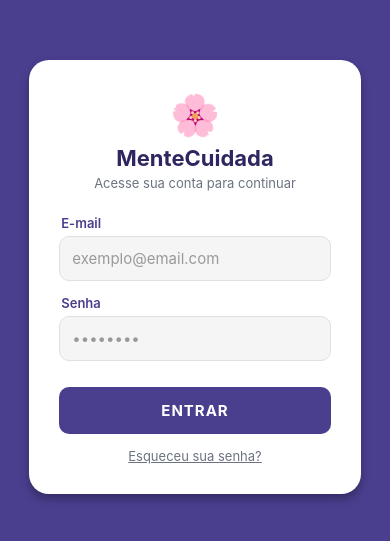
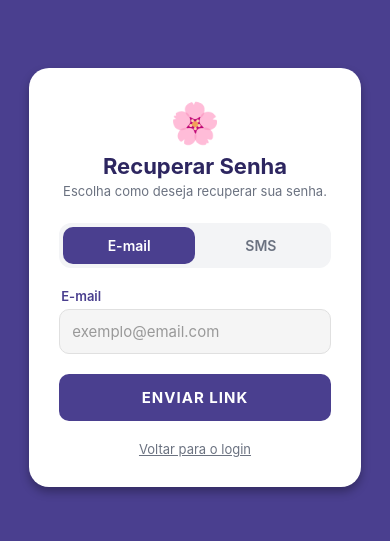
Before and after one commit to godai10/app-clinica, a React Native app: screen /ForgotScreen in a window 390 px wide. Shown: the part 145-686 px from the top of the page. Built offline with nearby package versions, Linux system fonts and the light colour scheme.

Commit message:
Atualiza 'esqueceu a senha?' com opção de recuperar com email e SMS

```diff
--- a/src/navigation/approutes.js
+++ b/src/navigation/approutes.js
@@ -7,6 +7,7 @@ import { Text } from 'react-native';
 import LoginScreen    from '../screens/loginscreen';
 import HomeScreen     from '../screens/homescreen';
 import AgendamentoScreen from '../screens/agendamento';
+import ForgotScreen from '../screens/forgotscreen';
 
 const Stack = createNativeStackNavigator();
 const Tab   = createBottomTabNavigator();
@@ -73,10 +74,25 @@ function MainTabs() {
 export default function AppRoutes() {
   return (
     <NavigationContainer>
-      <Stack.Navigator screenOptions={{ headerShown: false }} initialRouteName="Login">
-        <Stack.Screen name="Login" component={LoginScreen} />
-        <Stack.Screen name="Main"  component={MainTabs} />
-      </Stack.Navigator>
+<Stack.Navigator
+  screenOptions={{ headerShown: false }}
+  initialRouteName="Login"
+>
+  <Stack.Screen
+    name="Login"
+    component={LoginScreen}
+  />
+
+  <Stack.Screen
+    name="ForgotScreen"
+    component={ForgotScreen}
+  />
+
+  <Stack.Screen
+    name="Main"
+    component={MainTabs}
+  />
+</Stack.Navigator>
     </NavigationContainer>
   );
 }
--- a/src/screens/forgotscreen.js
+++ b/src/screens/forgotscreen.js
@@ -1,4 +1,5 @@
-import React, { use, useState } from 'react';
+import React, { useState } from 'react';
+
 import {
   View,
   Text,
@@ -8,134 +9,366 @@ import {
   KeyboardAvoidingView,
   Platform,
   Alert
-} from 'react-native'
+} from 'react-native';
+
+// import { supabase } from '../lib/supabase';
 
 export default function ForgotScreen({ navigation }) {
+
+  // ================================
+  // STATES
+  // ================================
+
   const [email, setEmail] = useState('');
+  const [telefone, setTelefone] = useState('');
+
+  // email | sms
+  const [modo, setModo] = useState('email');
+
   const [erro, setErro] = useState('');
   const [carregando, setCarregando] = useState(false);
-    const [enviado, setEnviando] = useState(false);
 
   // ================================
-    // FUNÇÃO DE RECUPERAÇÃO (SUPABASE)
+  // RECUPERAÇÃO DE SENHA
   // ================================
+
   async function handleSendResetLink() {
+
+    setErro('');
+    setCarregando(true);
+
+    try {
+
+      // =========================
+      // RECUPERAÇÃO VIA EMAIL
+      // =========================
+
+      if (modo === 'email') {
+
         const emailValido = /^[^\s@]+@[^\s@]+\.[^\s@]+$/;
 
-        // 1. Validação básica
         if (!email) {
-            setErro('Por favor, digite seu e-mail.');
+          setErro('Digite seu e-mail.');
           return;
         }
 
         if (!emailValido.test(email)) {
-            setErro('O formato do e-mail não é valido.');
+          setErro('E-mail inválido.');
           return;
         }
 
-        setErro('');
-        setCarregando(true); // Ativa um estado de espera
+        // =========================
+        // SUPABASE RESET PASSWORD
+        // =========================
 
-        try {
-          // 2. Chamada ao Supabase
-          const { error } = await supabase.auth.resetPasswordForEmail(email, {
-            redirectTo: 'mente-cuidada://recuperar-senha', // Esquema para abrir o app pelo link
+        /*
+        const { error } =
+        await supabase.auth.resetPasswordForEmail(
+          email,
+          {
+            redirectTo:
+            'mente-cuidada://recuperar-senha',
+          }
+        );
+
+        if (error) {
+          setErro(error.message);
+          return;
+        }
+        */
+
+        Alert.alert(
+          'Sucesso',
+          'O link de recuperação foi enviado por e-mail.'
+        );
+      }
+
+      // =========================
+      // RECUPERAÇÃO VIA SMS
+      // =========================
+
+      else {
+
+        if (!telefone) {
+          setErro('Digite seu telefone.');
+          return;
+        }
+
+        // Remove tudo que não for número
+        const telefoneFormatado =
+          telefone.replace(/\D/g, '');
+
+        // =========================
+        // SUPABASE OTP SMS
+        // =========================
+
+        /*
+        const { error } =
+        await supabase.auth.signInWithOtp({
+          phone: `+55${telefoneFormatado}`,
         });
 
         if (error) {
           setErro(error.message);
-          } else {
-            setEnviado(true); // Isso vai fazer o card "mudar" na tela
+          return;
         }
+        */
+
         Alert.alert(
-            "Sucesso!",
-            "Se o e-mail estiver cadastrado, um link de recuperação será enviado.",
-            [{ text: "OK", onPress: () => navigation.goBack() }]
+          'Código enviado',
+          'Você receberá um SMS com código de recuperação.'
         );
-        } catch (err) {
-            setErro('Falha na conexão. Verifique sua internet.');
-        } finally {
+      }
+
+    }
+    catch (err) {
+
+      setErro('Erro de conexão.');
+
+    }
+    finally {
+
       setCarregando(false);
+
     }
   }
 
   return (
+
     <KeyboardAvoidingView
       behavior={Platform.OS === 'ios' ? 'padding' : 'height'}
       style={styles.container}
     >
+
       <View style={styles.card}>
+
+        {/* Logo */}
         <Text style={styles.logo}>🌸</Text>
 
-        <Text style={styles.title}>Recuperar Senha</Text>
-
-        <Text style={styles.subtitle}>
-          Digite seu e-mail cadastrado para receber as instruções de recuperação.
+        {/* Título */}
+        <Text style={styles.title}>
+          Recuperar Senha
         </Text>
 
+        {/* Subtítulo */}
+        <Text style={styles.subtitle}>
+          Escolha como deseja recuperar sua senha.
+        </Text>
+
+        {/* ================================
+            SELETOR EMAIL / SMS
+        ================================= */}
+
+        <View style={styles.switchContainer}>
+
+          <TouchableOpacity
+            style={[
+              styles.switchButton,
+              modo === 'email'
+              && styles.switchButtonActive
+            ]}
+            onPress={() => setModo('email')}
+          >
+
+            <Text
+              style={[
+                styles.switchText,
+                modo === 'email'
+                && styles.switchTextActive
+              ]}
+            >
+              E-mail
+            </Text>
+
+          </TouchableOpacity>
+
+          <TouchableOpacity
+            style={[
+              styles.switchButton,
+              modo === 'sms'
+              && styles.switchButtonActive
+            ]}
+            onPress={() => setModo('sms')}
+          >
+
+            <Text
+              style={[
+                styles.switchText,
+                modo === 'sms'
+                && styles.switchTextActive
+              ]}
+            >
+              SMS
+            </Text>
+
+          </TouchableOpacity>
+
+        </View>
+
+        {/* ================================
+            INPUT DINÂMICO
+        ================================= */}
+
         <View style={styles.inputArea}>
-          <Text style={styles.label}>E-mail</Text>
+
+          {
+            modo === 'email'
+              ? (
+                <>
+                  <Text style={styles.label}>
+                    E-mail
+                  </Text>
+
                   <TextInput
                     style={styles.input}
+
                     placeholder="exemplo@email.com"
+
                     placeholderTextColor="#999"
+
                     value={email}
+
                     onChangeText={(text) => {
                       setEmail(text);
-              if (erro) setErro('');
+
+                      if (erro) {
+                        setErro('');
+                      }
                     }}
+
                     keyboardType="email-address"
+
                     autoCapitalize="none"
                   />
+                </>
+              )
+              : (
+                <>
+                  <Text style={styles.label}>
+                    Telefone
+                  </Text>
 
-          {erro ? <Text style={styles.erro}>{erro}</Text> : null}
+                  <TextInput
+                    style={styles.input}
+
+                    placeholder="(11) 99999-9999"
+
+                    placeholderTextColor="#999"
+
+                    value={telefone}
+
+                    onChangeText={(text) => {
+                      setTelefone(text);
+
+                      if (erro) {
+                        setErro('');
+                      }
+                    }}
+
+                    keyboardType="phone-pad"
+                  />
+                </>
+              )
+          }
+
+          {/* ================================
+              ERRO
+          ================================= */}
+
+          {
+            erro
+              ? <Text style={styles.erro}>{erro}</Text>
+              : null
+          }
+
         </View>
 
+        {/* ================================
+            BOTÃO
+        ================================= */}
+
         <TouchableOpacity
-          style={[styles.button, carregando && { opacity: 0.7 }]}
+          style={[
+            styles.button,
+            carregando && { opacity: 0.7 }
+          ]}
+
           onPress={handleSendResetLink}
+
           disabled={carregando}
         >
+
           <Text style={styles.buttonText}>
-            {carregando ? 'ENVIANDO...' : 'ENVIAR LINK'}
+
+            {
+              carregando
+                ? 'ENVIANDO...'
+                : modo === 'email'
+                  ? 'ENVIAR LINK'
+                  : 'ENVIAR SMS'
+            }
+
           </Text>
+
         </TouchableOpacity>
+
+        {/* ================================
+            VOLTAR
+        ================================= */}
 
         <TouchableOpacity
           style={styles.backButton}
           onPress={() => navigation.goBack()}
         >
-          <Text style={styles.backButtonText}>Voltar para o login</Text>
+
+          <Text style={styles.backButtonText}>
+            Voltar para o login
+          </Text>
+
         </TouchableOpacity>
+
       </View>
+
     </KeyboardAvoidingView>
   );
 }
 
 const styles = StyleSheet.create({
+
   container: {
     flex: 1,
     justifyContent: 'center',
     alignItems: 'center',
-    backgroundColor: '#4A3F8F', // Cor padrão da clínica
+    backgroundColor: '#4A3F8F',
   },
+
   card: {
     width: '85%',
     backgroundColor: '#fff',
     borderRadius: 20,
     padding: 30,
+
     alignItems: 'center',
-    // Sombras (Padrão que você usou no Login)
+
     elevation: 10,
+
     shadowColor: '#000',
-    shadowOffset: { width: 0, height: 5 },
+
+    shadowOffset: {
+      width: 0,
+      height: 5
+    },
+
     shadowOpacity: 0.3,
+
     shadowRadius: 10,
   },
+
   logo: {
     fontSize: 40,
     marginBottom: 6,
   },
+
   title: {
     fontSize: 22,
     fontWeight: 'bold',
@@ -143,16 +376,56 @@ const styles = StyleSheet.create({
     textAlign: 'center',
     marginBottom: 4,
   },
+
   subtitle: {
     fontSize: 13,
     color: '#6b7280',
     textAlign: 'center',
     marginBottom: 24,
   },
+
+  // ================================
+  // SWITCH EMAIL / SMS
+  // ================================
+
+  switchContainer: {
+    flexDirection: 'row',
+    backgroundColor: '#f3f4f6',
+    borderRadius: 12,
+    padding: 4,
+    marginBottom: 20,
+    width: '100%',
+  },
+
+  switchButton: {
+    flex: 1,
+    paddingVertical: 10,
+    borderRadius: 10,
+    alignItems: 'center',
+  },
+
+  switchButtonActive: {
+    backgroundColor: '#4A3F8F',
+  },
+
+  switchText: {
+    color: '#6b7280',
+    fontWeight: '600',
+  },
+
+  switchTextActive: {
+    color: '#fff',
+  },
+
+  // ================================
+  // INPUTS
+  // ================================
+
   inputArea: {
     width: '100%',
     marginBottom: 10,
   },
+
   label: {
     fontSize: 13,
     color: '#4A3F8F',
@@ -160,6 +433,7 @@ const styles = StyleSheet.create({
     marginBottom: 5,
     marginLeft: 2,
   },
+
   input: {
     backgroundColor: '#f5f5f5',
     borderWidth: 1,
@@ -169,12 +443,18 @@ const styles = StyleSheet.create({
     fontSize: 15,
     color: '#111827',
   },
+
   erro: {
     fontSize: 12,
     color: '#A32D2D',
     marginTop: 5,
     textAlign: 'center',
   },
+
+  // ================================
+  // BOTÃO
+  // ================================
+
   button: {
     backgroundColor: '#4A3F8F',
     paddingVertical: 14,
@@ -184,18 +464,26 @@ const styles = StyleSheet.create({
     marginTop: 10,
     elevation: 4,
   },
+
   buttonText: {
     color: '#fff',
     fontWeight: 'bold',
     fontSize: 15,
     letterSpacing: 1,
   },
+
+  // ================================
+  // VOLTAR
+  // ================================
+
   backButton: {
     marginTop: 20,
   },
+
   backButtonText: {
     color: '#6b7280',
     fontSize: 13,
     textDecorationLine: 'underline',
   },
+
 });
--- a/src/screens/loginscreen.js
+++ b/src/screens/loginscreen.js
@@ -10,14 +10,14 @@ import {
 } from 'react-native';
 
 export default function LoginScreen({ navigation }) {
+
   const [email, setEmail] = useState('');
   const [senha, setSenha] = useState('');
-  const [erro, setErro]   = useState('');
+  const [erro, setErro] = useState('');
 
   // Avisos individuais sobre as validações
   const [avisoEmail, setAvisoEmail] = useState('');
   const [avisoSenha, setAvisoSenha] = useState('');
-
 
   // ================================
   // VALIDACAO DO EMAIL
@@ -33,7 +33,7 @@ export default function LoginScreen({ navigation }) {
       setAvisoEmail('');
     }
     else if (!emailValido.test(text)) {
-      setAvisoEmail('Formato de e-mail invalido');
+      setAvisoEmail('Formato de e-mail inválido');
     }
     else {
       setAvisoEmail('');
@@ -84,45 +84,24 @@ export default function LoginScreen({ navigation }) {
 
     setErro('');
 
-    // Substituir por autenticação real com Supabase:
-    // const { error } = await supabase.auth.signInWithPassword({ email, password: senha });
+    // ================================
+    // LOGIN REAL (SUPABASE)
+    // ================================
+
+    // const { data, error } =
+    // await supabase.auth.signInWithPassword({
+    //   email,
+    //   password: senha,
+    // });
 
     navigation.replace('Main');
   }
 
   // ================================
-  // ESQUECI A SENHA (Abaixo do Login)
+  // ESQUECI A SENHA
   // ================================
 
   async function handleForgotPassword() {
-    // Função para rodar o card de 'Esqueceu sua senha?'
-    const emailValido = /^[^\s@]+@[^\s@]+\.[^\s@]+$/;
-
-    if (!email) {
-      setErro('Por favor, digite seu e-mail para recuperar a senha.');
-      return;
-    }
-
-    if (!emailValido.test(email)) {
-      setErro('Digite um e-mail válido para a recuperação');
-      return;
-    }
-
-    setErro('');
-
-    try {
-      // Exemplo de integração real:
-      // const { error } = await supabase.auth.resetPasswordForEmail(email);
-
-      alert('Se o e-mail estiver cadastrado, um link de recuperação será enviado.');
-
-      // Voltar para a visualização do login
-      // setIsForgotMode(false);
-
-    } catch (err) {
-      setErro('Erro ao tentar processar a solicitação.');
-    }
-
     navigation.navigate('ForgotScreen');
   }
 
@@ -148,7 +127,7 @@ export default function LoginScreen({ navigation }) {
 
         {/* ================================
             Campos EMAIL
-            ============================= */}
+        ================================= */}
 
         <View style={styles.inputArea}>
 
@@ -240,6 +219,10 @@ export default function LoginScreen({ navigation }) {
           </Text>
 
         </TouchableOpacity>
+
+        {/* ================================
+            ESQUECI A SENHA
+        ================================= */}
 
         <TouchableOpacity
           style={styles.forgotPass}
```
Lines whose indentation alone changed are shown as unchanged.
